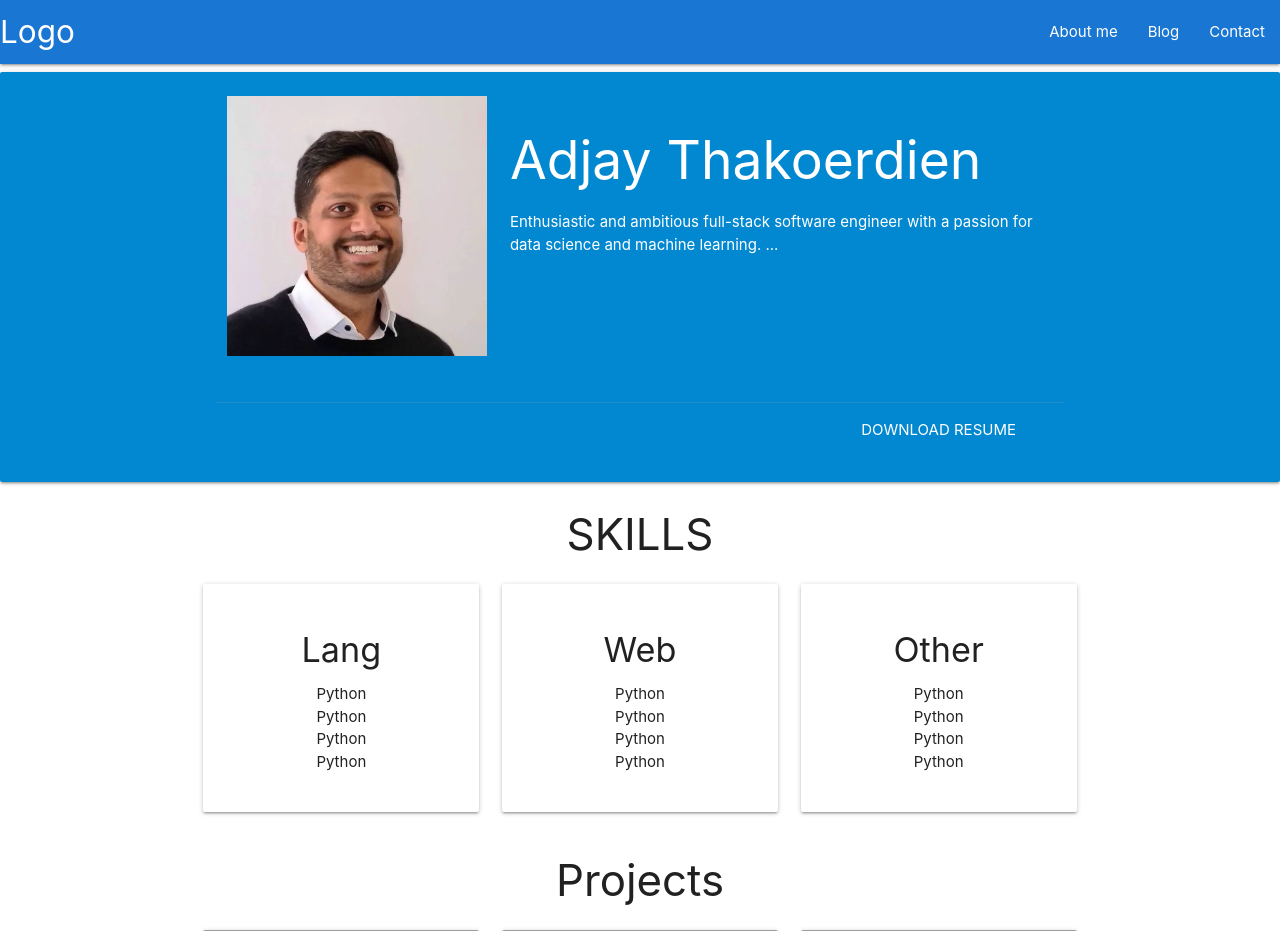
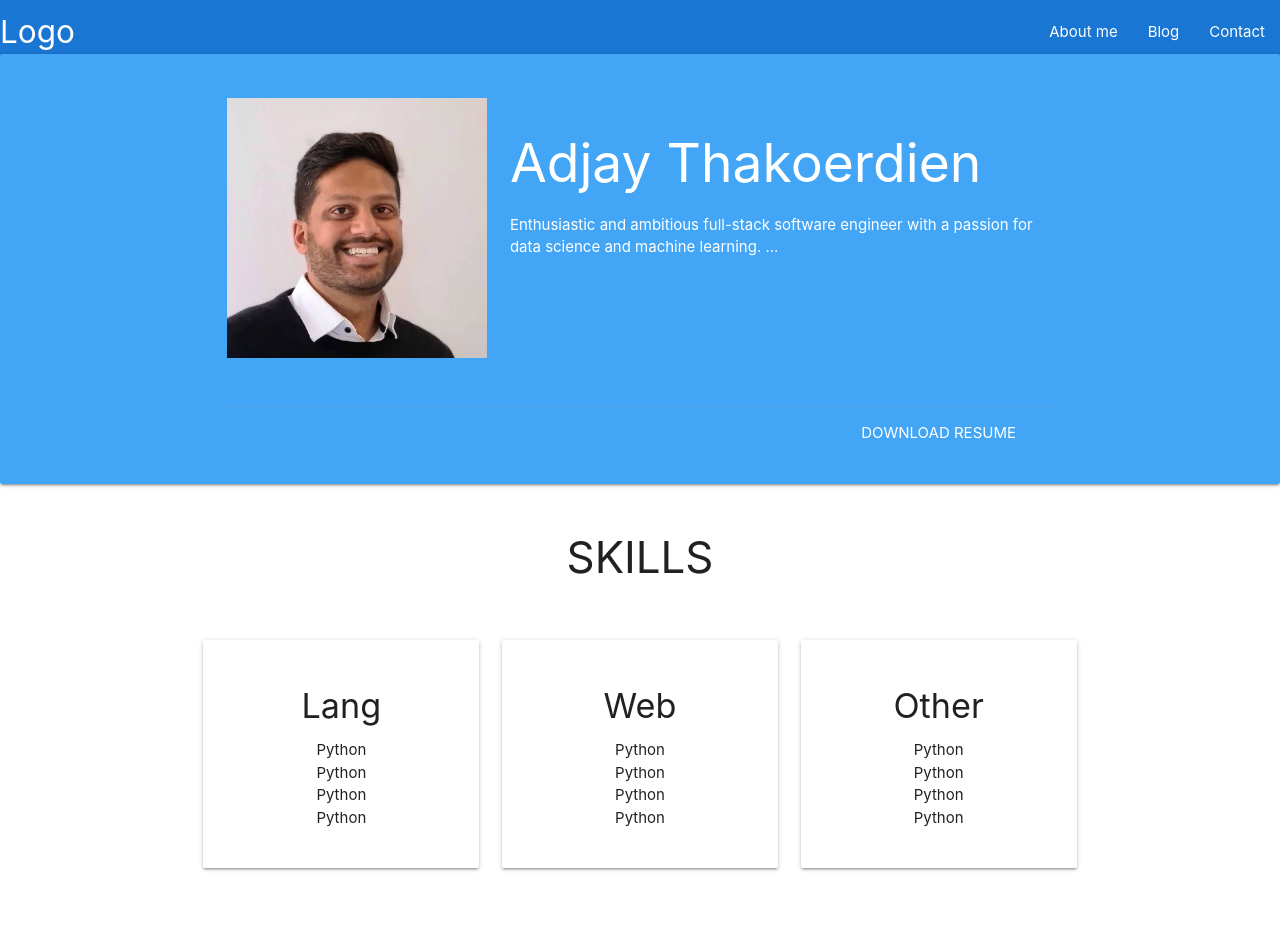
Before and after one commit to adjaythakoerdien/portfolio, a Django app: page / in a window 1280 px wide. Shown: the top 931 px of the page. Run offline with Django 4.2, Linux system fonts and the light colour scheme; grey boxes are pictures that could not be loaded.

Commit message:
margins editted

```diff
--- a/portfolio/templates/home.html
+++ b/portfolio/templates/home.html
@@ -4,7 +4,7 @@
 
 {% load static %}
 
-<main class="card light-blue darken-2">
+<main class="card blue lighten-1 profile-section">
     <div class="container card-content white-text">
         <div class="row">
         <div class="row col l4 m4 s12">
@@ -69,7 +69,7 @@
 </section>
 
 <section class="container">
-    <h3 class="center-align">Projects</h3>
+    <h3 class="center-align">PROJECTS</h3>
     <div class="row">
 
         <div class="col s12 m12 l4">
--- /dev/null
+++ b/static/css/global.css
@@ -0,0 +1,8 @@
+.profile-section {
+    margin-top: -10px;
+    padding-top: 20px;
+}
+
+h3 {
+    margin: 50px 0;
+}
```
Also changed, not shown: static/html/base.html (deleted, +0 -34 lines).
